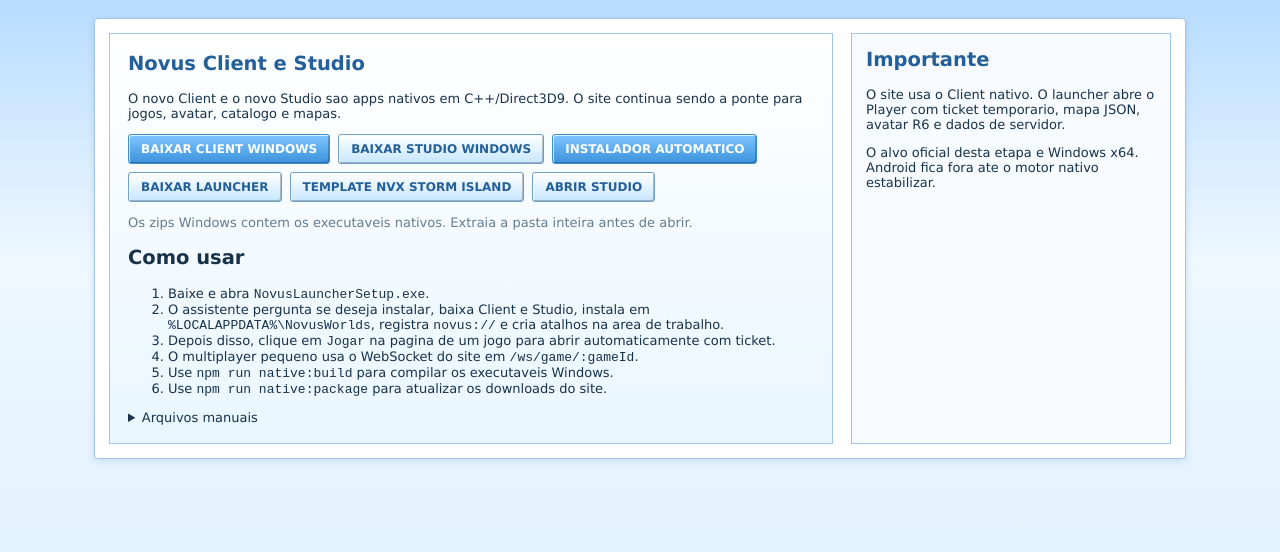
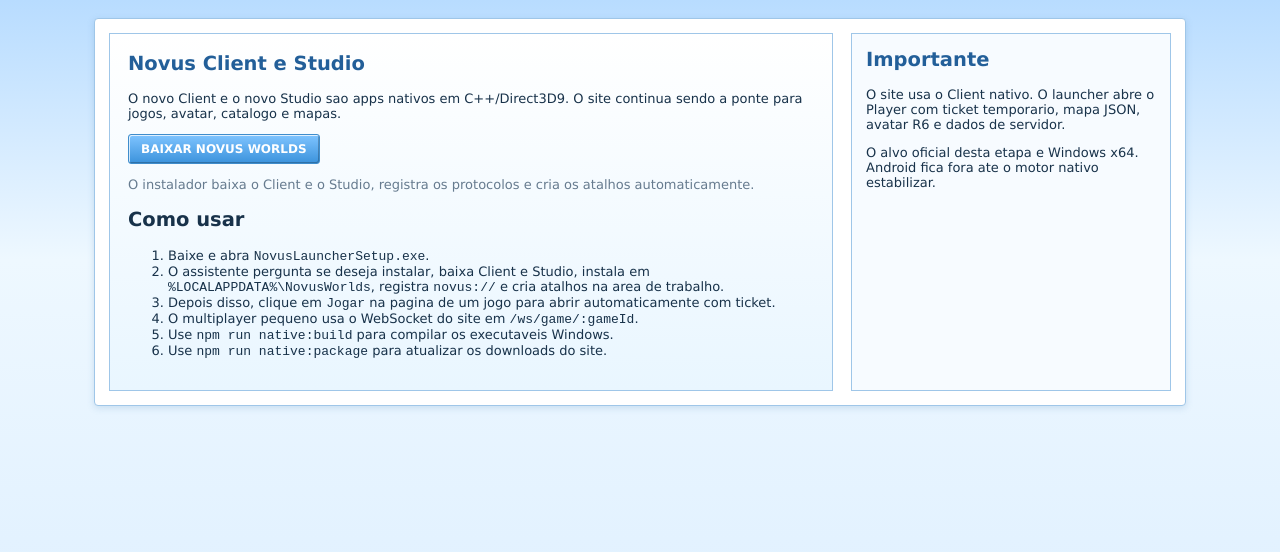
Before and after one commit to Davzxt/NovusWorlds, a website: page public/download.html in a window 1280 px wide. Drawn offline with Linux system fonts and the light colour scheme; no server answers.

Commit message:
Fix installer TLS and simplify downloads

```diff
--- a/public/download.html
+++ b/public/download.html
@@ -15,14 +15,9 @@
         <h1>Novus Client e Studio</h1>
         <p>O novo Client e o novo Studio sao apps nativos em C++/Direct3D9. O site continua sendo a ponte para jogos, avatar, catalogo e mapas.</p>
         <div class="legacy-actions">
-          <a class="btn" href="/download/NovusWorldsClient-Windows.zip" download>Baixar Client Windows</a>
-          <a class="btn secondary" href="/download/NovusWorldsStudio-Windows.zip" download>Baixar Studio Windows</a>
-          <a class="btn" href="/download/NovusLauncherSetup.exe" download>Instalador Automatico</a>
-          <a class="btn secondary" href="/download/launcher/NovusLauncherSetup.ps1" download>Baixar Launcher</a>
-          <a class="btn secondary" href="/templates/NVX-Storm-Island.nwm" download>Template NVX Storm Island</a>
-          <a class="btn secondary" href="/studio.html">Abrir Studio</a>
+          <a class="btn" href="/download/NovusLauncherSetup.exe" download>Baixar Novus Worlds</a>
         </div>
-        <p class="muted">Os zips Windows contem os executaveis nativos. Extraia a pasta inteira antes de abrir.</p>
+        <p class="muted">O instalador baixa o Client e o Studio, registra os protocolos e cria os atalhos automaticamente.</p>
         <h2>Como usar</h2>
         <ol>
           <li>Baixe e abra <code>NovusLauncherSetup.exe</code>.</li>
@@ -32,10 +27,6 @@
           <li>Use <code>npm run native:build</code> para compilar os executaveis Windows.</li>
           <li>Use <code>npm run native:package</code> para atualizar os downloads do site.</li>
         </ol>
-        <details>
-          <summary>Arquivos manuais</summary>
-          <p><a href="/download/launcher/launcher.js" download>launcher.js</a> | <a href="/download/launcher/config.example.json" download>config.example.json</a> | <a href="/download/launcher/README.md" download>README.md</a></p>
-        </details>
       </div>
       <aside class="legacy-note">
         <h2>Importante</h2>
```
Also changed, not shown: 4 other files.
